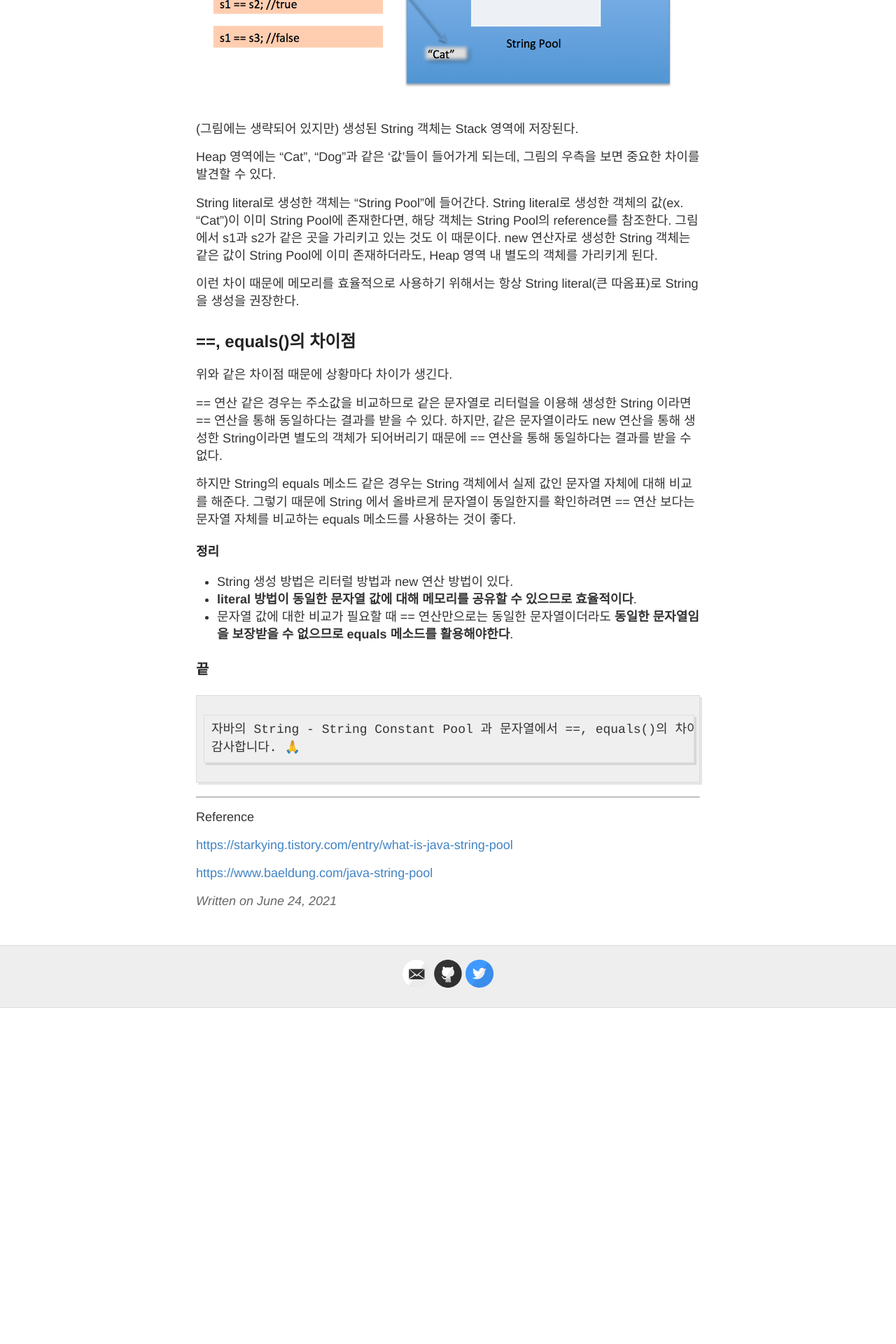
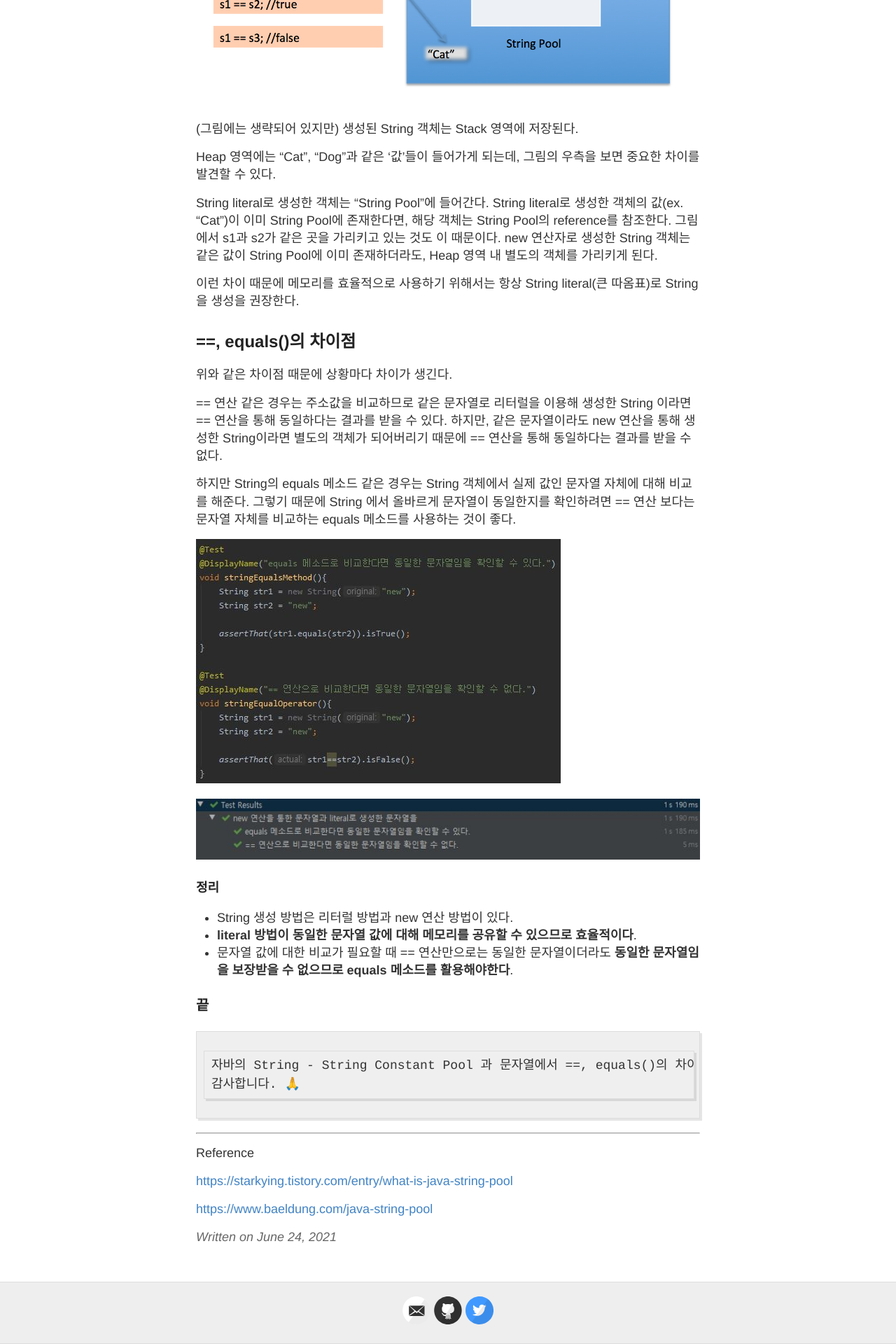
Before and after one commit to mks502/mks502.github.io, a Jekyll site: the page built from _posts/2021-6-24-theory-java-string-string-pool-equal-equals.md, in a window 1280 px wide. Shown: the part 2008-3928 px from the top of the page at 70% size. Built offline with Jekyll 4.4.1, drawn with Linux system fonts in a browser that asks for light colours; before the commit the page ends 3448 px from its top, so only the background shows below that.

Commit message:
Update 6-24 포스트
문자열 String Constant Pool과 문자열에서 ==, equals()차이점
포스트 업데이트

부가적인 테스트 결과 추가

```diff
--- a/_posts/2021-6-24-theory-java-string-string-pool-equal-equals.md
+++ b/_posts/2021-6-24-theory-java-string-string-pool-equal-equals.md
@@ -61,6 +61,10 @@ new 연산자로 생성한 String 객체는 같은 값이 String Pool에 이미
 하지만 String의 equals 메소드 같은 경우는 String 객체에서 실제 값인 문자열 자체에 대해 비교를 해준다.
 그렇기 때문에 String 에서 올바르게 문자열이 동일한지를 확인하려면 == 연산 보다는 문자열 자체를 비교하는 equals 메소드를 사용하는 것이 좋다.
 
+![test2](/images/2021-6-24/test2.JPG)
+
+![result2](/images/2021-6-24/result2.JPG)
+
 ##### 정리
 
 - String 생성 방법은 리터럴 방법과 new 연산 방법이 있다.
```
